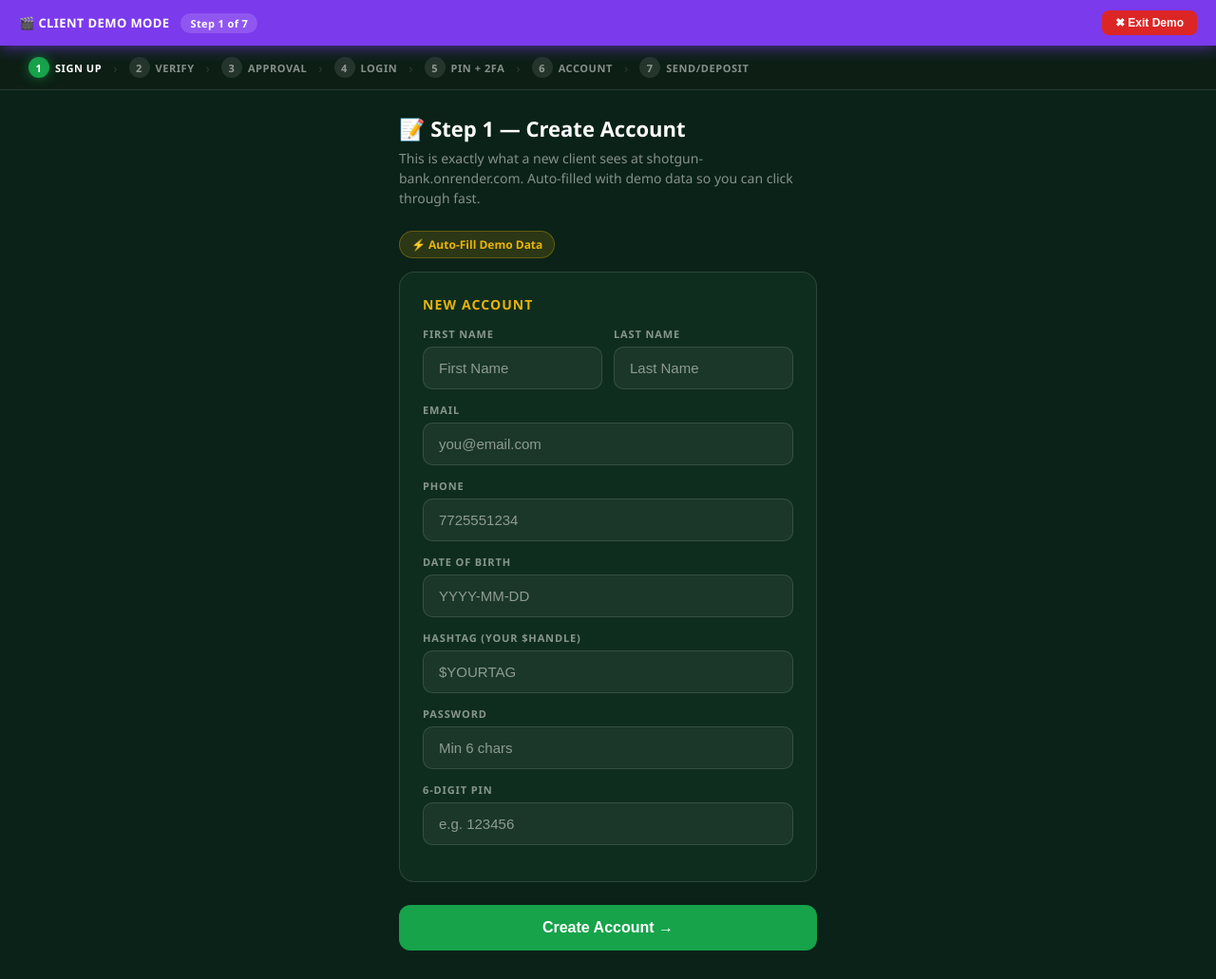
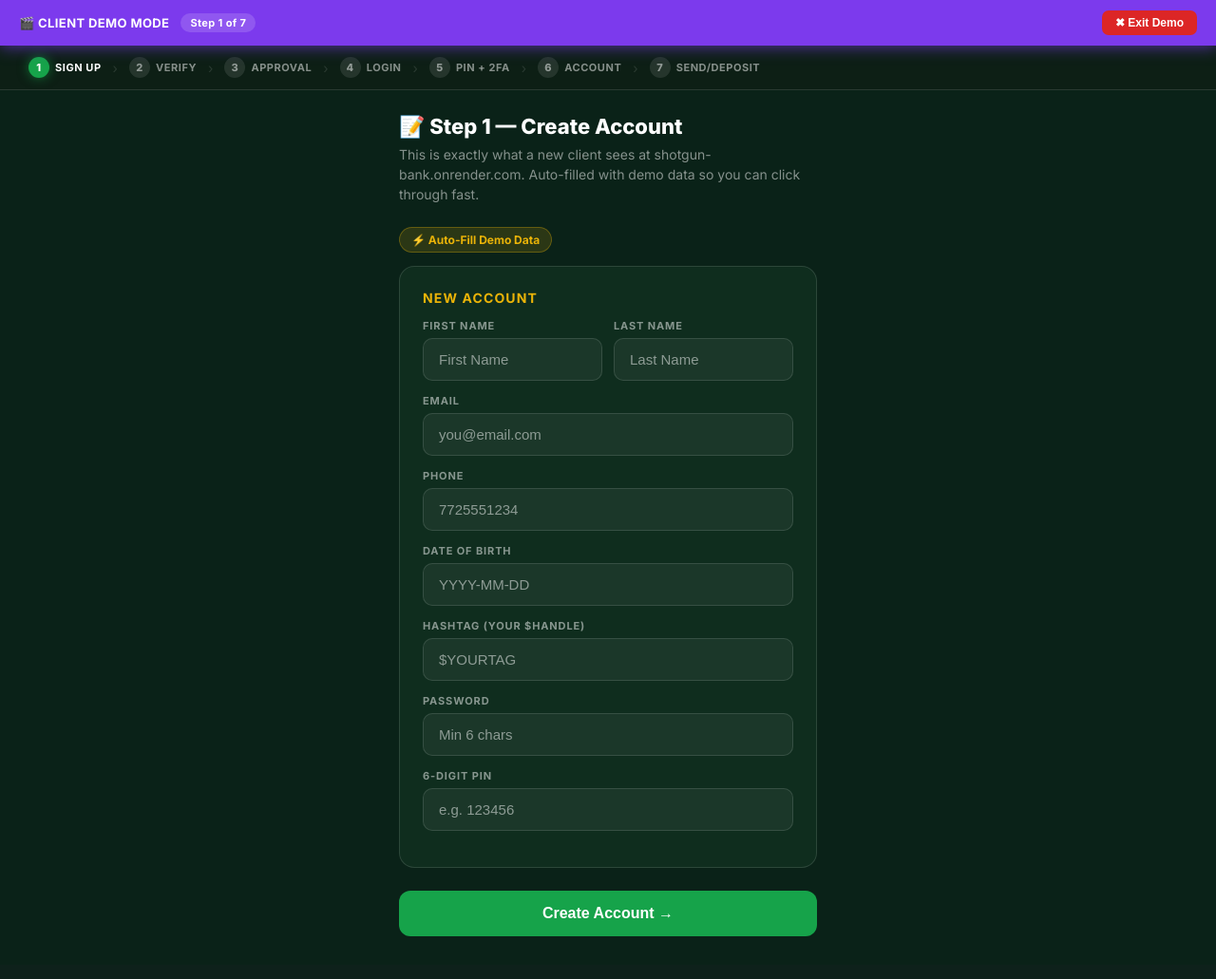
Before and after one commit to taximizer-pro/shotgun-bank, a Flask app: page /demo in a window 1280 px wide. Shown: the whole page at 95% size. After the commit the page ends 986 px from the top, so only its background shows below. Run offline with Flask 3, Linux system fonts and the light colour scheme; the visitor is signed in with stand-in values (Sample User, id 1).

Commit message:
STYLE: Inter font consistency in demo.html

```diff
--- a/templates/demo.html
+++ b/templates/demo.html
@@ -11,7 +11,7 @@
   --border:rgba(255,255,255,.12);--muted:rgba(255,255,255,.5);
   --purple:#7c3aed;
 }
-body{background:var(--bg);color:#fff;font-family:'Segoe UI',system-ui,sans-serif;min-height:100vh;}
+body{background:var(--bg);color:#fff;font-family:'Inter',-apple-system,BlinkMacSystemFont,'Segoe UI',system-ui,sans-serif;min-height:100vh;}
 
 /* ── DEMO BAR ── */
 #demo-bar{
@@ -144,6 +144,8 @@ body{background:var(--bg);color:#fff;font-family:'Segoe UI',system-ui,sans-serif
 }
 .autofill-chip:hover{background:rgba(234,179,8,.25);}
 </style>
+  <link rel="preconnect" href="https://fonts.googleapis.com">
+  <link href="https://fonts.googleapis.com/css2?family=Inter:wght@400;500;600;700;800;900&display=swap" rel="stylesheet">
 </head>
 <body>
 
```
